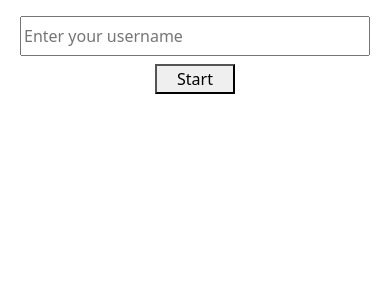
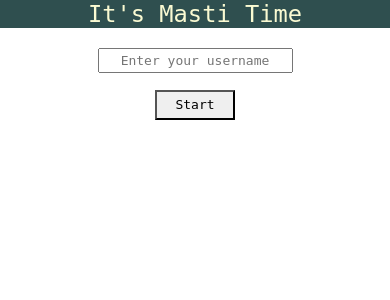
Before and after one commit to avajay201/Video-Chat, a Django app: page / in a window 390 px wide. Shown: the top 300 px of the page. Run offline with Django 4.2, Linux system fonts and the light colour scheme.

Commit message:
responsive style

```diff
--- a/static/css/index.css
+++ b/static/css/index.css
@@ -1,29 +1,75 @@
+*{
+    font-family: monospace;
+}
+
+#action {
+    display: flex;
+    flex-direction: column;
+    align-items: center;
+}
+
+h1 {
+    color: lightgoldenrodyellow;
+    background: darkslategray;
+    margin: 0!important;
+}
+
+.input-wrapper {
+    margin-bottom: 10px;
+    width: 100%;
+}
+
+.input-wrapper input {
+    width: 20%;
+}
+
+#start {
+    width: 80px;
+    height: 30px;
+}
+
 .video-call {
     display: flex;
     justify-content: center;
+    height: 80vh;
 }
 
 .video-call .peer {
     position: relative;
-    width: 600px;
-    height: 483px;
-    max-width: 97%;
+    display: flex;
+    align-items: center;
+    justify-content: center;
+    width: 50%;
     margin-right: 0.5rem;
     margin-left: 0.5rem;
     border: 3px solid greenyellow;
+    overflow: hidden;
 }
 
 .video-call .peer p {
     border-bottom: 3px solid lightgray;
     margin-bottom: 0;
     font-weight: bold;
+    font-size: 18px;
+    width: 100%;
+    position: absolute;
+    top: 0;
+    background: chartreuse;
+    color: floralwhite;
 }
 
-.video-call video {
-    height: 450px;
-    width: 600px;
-    max-width: 100%;
+video {
     object-fit: cover;
+    height: 100%;
+    width: 100%;
+}
+
+.frame {
+    display: flex;
+    align-items: center;
+    justify-content: center;
+    height: 100%;
+    width: 100%;
 }
 
 #main {
@@ -34,21 +80,8 @@
     display: none;
 }
 
-#username {
-    width: 350px;
-    height: 40px;
-}
-
-#start {
-    width: 80px;
-    height: 30px;
-}
-
 /* HTML: <div class="loader"></div> */
 .loader {
-    top: 50%;
-    position: absolute;
-    left: 20%;
     width: 350px;
     height: 14px;
     background: radial-gradient(circle closest-side,#000 92%,#0000) calc(100%/3) 0/calc(100%/4) 100%;
@@ -58,22 +91,19 @@
     100% {background-position: 0 0}
 }
 
-@media (max-width: 500px) {
+@media (max-width: 800px) {
+    .input-wrapper input {
+        width: 50%;
+    }
+
     .video-call {
-        display: block;
+        flex-direction: column;
+        height: 100%;
     }
 
     .video-call .peer {
-        margin-top: 0.5rem;
-        margin-bottom: 0.5rem;
-        height: 100vh;
-    }
-
-    .video-call video {
-        height: 100vh;
-    }
-
-    .loader {
-        left: 8%;
+        margin: 0;
+        width: 100%;
+        height: 100%;
     }
 }
--- a/static/js/index.js
+++ b/static/js/index.js
@@ -1,6 +1,9 @@
 function main(selfPeer){
     document.getElementById('main').style.display = 'block';
     document.getElementById('action').style.display = 'none';
+    let h1Height = document.getElementsByTagName("h1")[0].offsetHeight;
+    let mainDiv = document.getElementById("main");
+    mainDiv.style.height = "calc(100vh - " + (h1Height + h1Height + h1Height) + "px)";
     const mapPeers = {};
 
     // using webcam
@@ -44,7 +47,7 @@ function main(selfPeer){
             }
             websocket.onmessage = function (event) {
                 let parsedData = JSON.parse(event.data);
-                console.log('Message recieved -', parsedData);
+                // console.log('Message recieved -', parsedData);
 
                 let peerUser = parsedData['peer'];
                 let action = parsedData['action'];
--- a/templates/index.html
+++ b/templates/index.html
@@ -9,24 +9,28 @@
     <title>Masti Time</title>
 </head>
 <body>
-    <div class="text-center my-3" id="action">
-        <div>
-            <input placeholder="Enter your username" id="username"/>
+    <h1 class="text-center">It's Masti Time</h1>
+    <div class="my-4" id="action">
+        <div class="input-wrapper text-center">
+            <input class="text-center" placeholder="Enter your username" id="username"/>
         </div>
         <button class="my-2" id="start">Start</button>
     </div>
-    <div id="main">
-        <h1 class="text-center">It's Masti Time</h1>
-        <div class="video-call my-3">
-            <div class="text-center peer">
-                <p id="other-username">Finding...</p>
-                <video autoPlay id="other-user" src=""></video>
-                <div class="loader" id="other-loader"></div>
+    <div id="main" class="">
+        <div class="video-call">
+            <div class="peer">
+                <p class="text-center" id="other-username">Finding...</p>
+                <div class="frame">
+                    <video autoPlay id="other-user" src=""></video>
+                    <div class="loader" id="other-loader"></div>
+                </div>
             </div>
-            <div class="text-center peer">
-                <p id="self-username">Loading...</p>
-                <video autoPlay id="self-user" src=""></video>
-                <div class="loader" id="self-loader"></div>
+            <div class="peer">
+                <p class="text-center" id="self-username">Loading...</p>
+                <div class="frame">
+                    <video autoPlay id="self-user" src=""></video>
+                    <div class="loader" id="self-loader"></div>
+                </div>
             </div>
         </div>
     </div>
```
